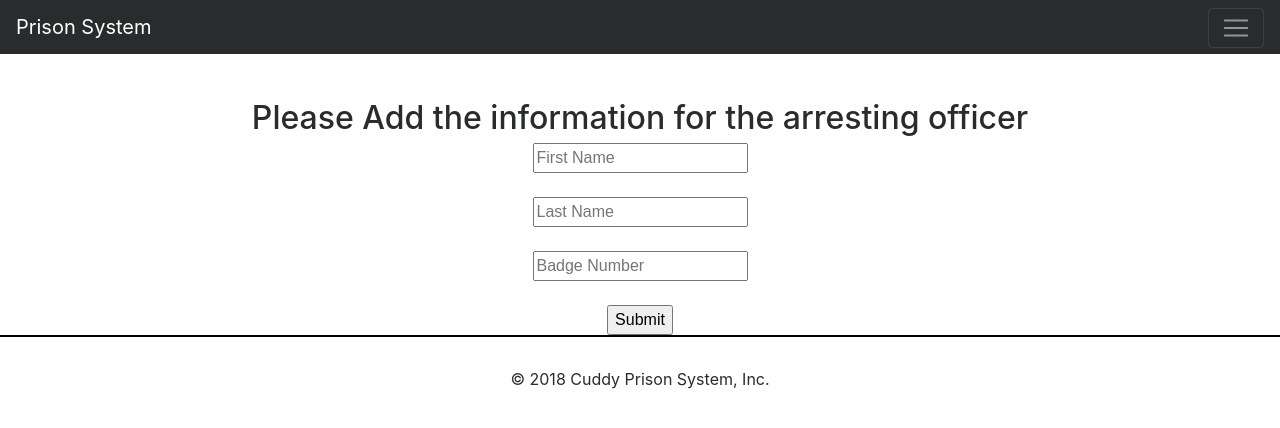
After one commit to ravenusmc/prison_system, a PHP site: page /prison_manager/add_officer.php in a window 1280 px wide. The commit adds this page. Shown: the top 428 px of the page. Run offline with PHP 8.4, Linux system fonts and the light colour scheme; data that the repository does not hold is empty; some libraries are stand-ins or nearby versions.

Commit message:
added an action to bring user to add officer form

```diff
--- /dev/null
+++ b/prison_manager/add_officer.php
@@ -0,0 +1,22 @@
+<?php include '../view/header.php'; ?>
+<link rel="stylesheet" type="text/css" href="../assets/css/add_prisoner.css">
+
+<main>
+
+  <h2>Please Add the information for the arresting officer</h2>
+
+  <form action="index.php" method="post">
+
+    <input type="hidden" name="action" value="add_officer" />
+    <!-- The below inputs will deal with getting information for the prisoner -->
+    <input placeholder='First Name' type='text' name='f_name'>&nbsp;
+    <input placeholder='Last Name' type='text' name='last_name'>&nbsp;
+    <input placeholder='Badge Number' type='text' name='badge'>&nbsp;&nbsp;&nbsp;
+    <input type="hidden" name="criminal_id" value="<?php echo $criminal_id; ?>">
+    <input type="submit" value="Submit" />
+
+  </form>
+
+</main>
+
+<?php include '../view/footer.php'; ?>
--- a/prison_manager/index.php
+++ b/prison_manager/index.php
@@ -76,6 +76,12 @@ switch ($action) {
 
         header('Location: .?action=list_criminals');
         break;
+    //This action will take the user to the add_officer_form
+    case 'add_officer_form':
+        $criminal_id = filter_input(INPUT_POST, 'criminal_id',
+            FILTER_VALIDATE_INT);
+        include('add_officer.php');
+        break;
     //This method will allow the user to add a crime to the database
     case 'add_crime_form':
         $criminal_id = filter_input(INPUT_POST, 'criminal_id',
```
Also changed, not shown: prison_manager/prisoner_info.php (+17 -13 lines).
